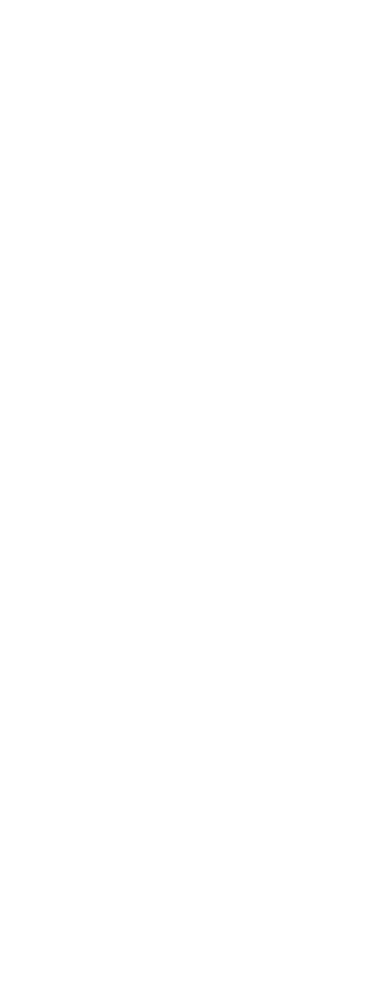
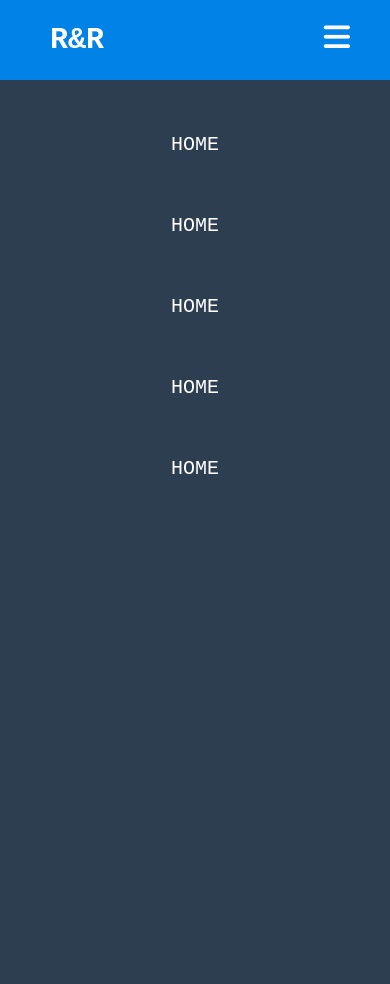
Before and after one commit to junmar0117/thesis, a PHP site: page / in a window 390 px wide. Before the commit the page is empty. Run offline with PHP 8.4, Linux system fonts and the light colour scheme; some libraries are stand-ins or nearby versions.

Commit message:
NAVBAR!!!! PACHECK KUNG OKS

```diff
--- a/index.php
+++ b/index.php
@@ -3,8 +3,29 @@
 <!DOCTYPE html>
 <html lang="en">
 <head>
+    <meta charset = "utf-8">
+    <title> Nav Bar </title>
+    <meta name ="viewport" content="width=devoce-width, initial-scale=1.0">
+    <link rel="stylesheet" href="style.css">
+    <script src="https://kit.fontawesome.com/a076d05399.js" crossorigin="anonymous"></script>
 </head>
 <body>
+    <nav>
+        <input type="checkbox" id="check">
+        <label for="check" class="checkbtn">
+            <i class="fas fa-bars"></i>
+        </label>
+        <label class="logo">R&R</label>
+        <ul>
+            <li><a href="#">HOME</a></li>
+            <li><a href="#">HOME</a></li>
+            <li><a href="#">HOME</a></li>
+            <li><a href="#">HOME</a></li>
+            <li><a href="#">HOME</a></li>
+        </ul>
+    </nav>
+    <section>
 
+    </section>
 </body>
 </html>
--- /dev/null
+++ b/style.css
@@ -0,0 +1,115 @@
+*{
+    padding: 0;
+    margin: 0;
+    text-decoration: none;
+    list-style: none;
+    box-sizing: border-box;
+}
+
+body{
+    font-family: 'Courier New', Courier, monospace;
+}
+
+nav{
+    background: #0082e6;
+    height: 80px;
+    width: 100%;
+}
+
+label.logo{
+    color: white;
+    font-size: 35px;
+    line-height: 80px;
+    padding: 0 100px;
+    font-weight: bold;
+}
+
+nav ul{
+    float: right;
+    margin-right: 20px;
+}
+
+nav ul li{
+    display: inline-block;
+    line-height: 80px;
+    margin: 0 5px;
+}
+
+nav ul li a{
+    color: white;
+    font-size: 17px;
+    padding: 7px 13px;
+    border-radius: 3px;
+    text-transform: uppercase;
+}
+
+a.active,a:hover{
+    background: #1b9bff;
+    transition: .5s;
+}
+
+.checkbtn{
+    font-size: 30px;
+    color: white;
+    float: right;
+    line-height: 80px;
+    margin-right: 40px;
+    cursor: pointer;
+}
+
+#check{
+    display: none;
+}
+
+@media (max-width: 952px){
+    label.logo{
+        font-size: 30px;
+        padding-left: 50px;
+    }
+
+    nav ul li a{
+        font-size: 16px;
+    }
+}
+
+@media (max-width: 858px){
+    .checkbtn{
+        display: block;
+    }
+
+    ul{
+        position: fixed;
+        width: 100%;
+        height: 100vh;
+        background: #2c3e50;
+        top: 80px;
+        left: 0px;
+        text-align: center;
+        transition: all .5s;
+    }
+
+    nav ul li{
+        display: block;
+        margin: 50px 0;
+        line-height: 30px;
+    }
+
+    nav ul li a{
+        font-size: 20px;
+    }
+
+    a:hover,a.active{
+        background: none;
+        color: #0082e6;
+    }
+
+    #check:checked ~ ul{
+        left: 0;
+    }
+}
+
+section{
+    background: url() no-repeat;
+    background-size: cover;
+    height: calc(100vh - 80px);
+}
```
